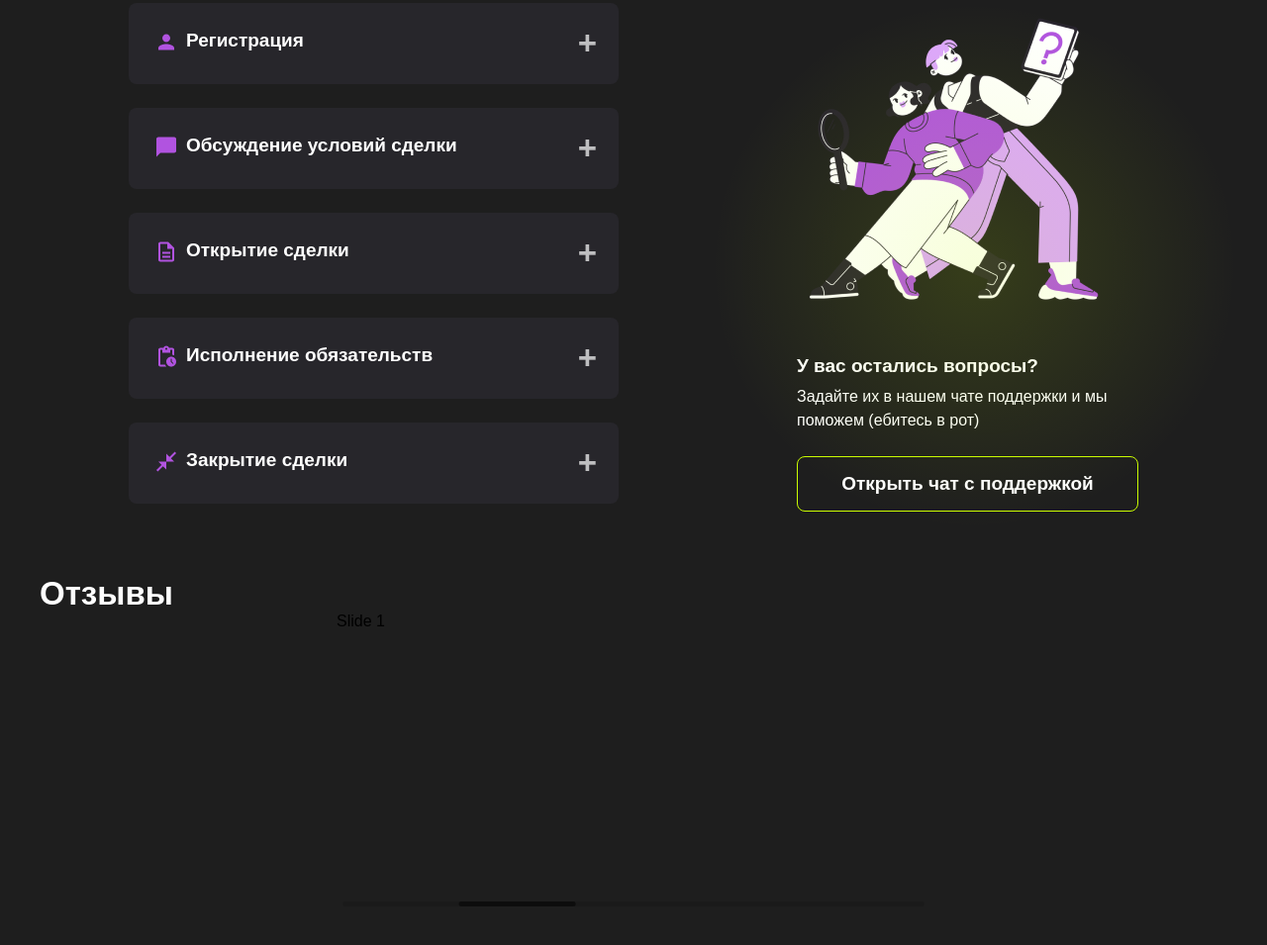
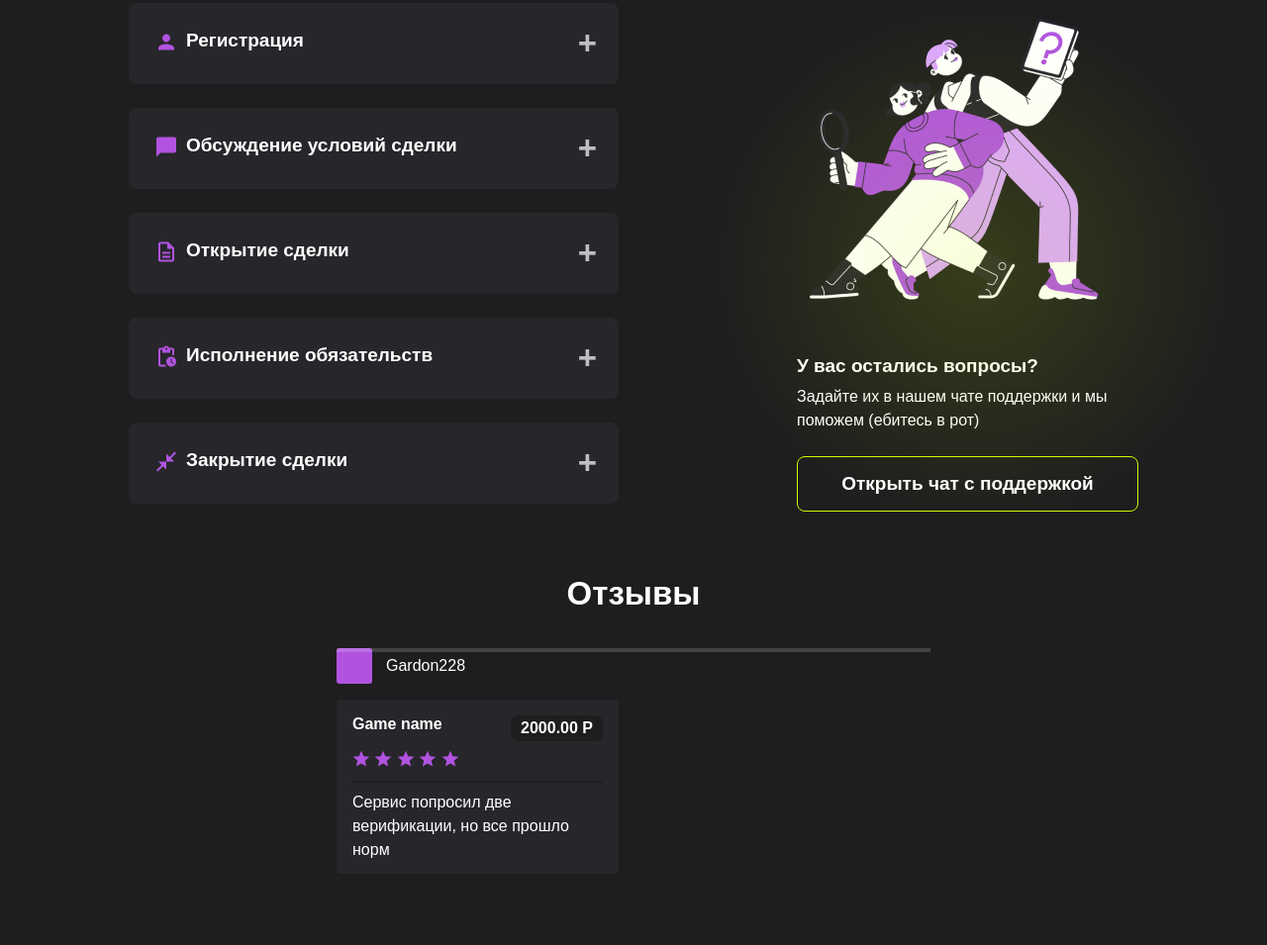
Before and after one commit to i6rahimo/Malby2, a plain HTML site: page index.html in a window 1280 px wide. Shown: the part 2782-3737 px from the top of the page at 99% size. Drawn offline with nearby package versions, Linux system fonts and the light colour scheme.

Commit message:
"add sction swiper

```diff
--- a/assets/css/styles.css
+++ b/assets/css/styles.css
@@ -494,14 +494,92 @@ button {
   font-size: var(--biggest-font-size);
   font-weight: var(--font-bold);
 }
+
+
+
+
+
+/*=============== SWIPER ===============*/
+
+
 .swiper {
   width: 600px;
-  height: 300px;
+  height: 290px;
+  display: flex;
+  flex-direction: column;
+}
+.swiper-slide {
+  color: var(--white-color);
+}
+.comment__title {
+  text-align: center;
+  margin:  0 0 36px;
+}
+.swiper-slide-name {
+  font-weight: var(--font-regular);
+  font-size: var(--normal-font-size);
+  display: flex;
+  align-items: center;
+  gap: 14px;
+  margin: 0 0 16px;
 }
 
-/*=============== REVIEW ===============*/
+.swiper-card {
+  height: 176px;
+  width: 285px;
+  max-width: 100%;
+  padding: 16px 16px 0 16px;
+  background-color: var(--black-light);
+  border-radius: 4px;
+}
+.swiper-card-up {
+  display: flex;
+  justify-content: space-between;
+  align-items: flex-start;
+}
+.swiper-card-up p {
+  font-weight: var(--font-bold);
+  font-size: var(--normal-font-size);
+}
+.swiper-card-price {
+  padding: 4px 10px;
+  background-color: var(--black-color);
+  font-weight: var(--font-bold);
+  color: var(--white-color);
+  border-radius: 8px;
+}
+.swiper-card-line {
+  display: block;
+  width: 100%;
+  height: 2px;
+  background-color: var(--black-color);
+  margin: 0 0 8px 0;
+}
+.swiper-card-text {
+  line-height: 150%;
+  font-size: var(--normal-font-size);
 
-
+}
+.swiper-card-stars {
+  margin: 9px 0 10px;
+}
+.swiper-pagination  {
+  background: rgba(235, 235, 245, 0.18);
+}
+.swiper-pagination-progressbar .swiper-pagination-progressbar-fill {
+  position: relative;
+  background: var(--green-color);
+}
+.swiper-scrollbar-drag::after {
+  content: '';
+  position: absolute;
+  right: 0;
+  bottom: -6px;
+  width: 20px;
+  height: 20px;
+  border-radius: 100%;
+  background: var(--green-color);
+}
 /*=============== FOOTER ===============*/
 
 
--- a/assets/js/main.js
+++ b/assets/js/main.js
@@ -44,11 +44,12 @@ accordionOpen()
 const swiper = new Swiper('.swiper', {
     // Optional parameters
     direction: 'horizontal',
-    loop: true,
+    // loop: true,
 
     // If we need pagination
     pagination: {
       el: '.swiper-pagination',
+      type: 'progressbar'
     },
 
     // Navigation arrows
@@ -59,6 +60,6 @@ const swiper = new Swiper('.swiper', {
 
     // And if we need scrollbar
     scrollbar: {
-      el: '.swiper-scrollbar',
+    //   el: '.swiper-scrollbar',
     },
   });
--- a/index.html
+++ b/index.html
@@ -275,23 +275,36 @@
             <section class="comment section container">
                 <h2 class="comment__title">Отзывы</h2>
                 <div class="swiper">
-                    <!-- Additional required wrapper -->
+                    <div class="swiper-pagination"></div>                <!-- Additional required wrapper -->
                     <div class="swiper-wrapper">
                       <!-- Slides -->
-                      <div class="swiper-slide">Slide 1</div>
+                      <div class="swiper-slide">
+                        <div class="swiper-slide-name"><img src="/assets/img/swiper1.svg" alt="Отзыв">Gardon228</div>
+                        <div class="swiper-slide-card swiper-card">
+                            <div class="swiper-card-up"><p>Game name</p><span class="swiper-card-price">2000.00 P</span></div>
+                            <div class="swiper-card-stars">
+                                <img src="/assets/img/stars.svg" alt="Рейтинг">
+                                <img src="/assets/img/stars.svg" alt="Рейтинг">
+                                <img src="/assets/img/stars.svg" alt="Рейтинг">
+                                <img src="/assets/img/stars.svg" alt="Рейтинг">
+                                <img src="/assets/img/stars.svg" alt="Рейтинг">
+                            </div>
+                            <div class="swiper-card-line"></div>
+                            <div class="swiper-card-text">Сервис попросил две верификации, но все прошло норм</div>
+                        </div>
+                      </div>
                       <div class="swiper-slide">Slide 2</div>
                       <div class="swiper-slide">Slide 3</div>
-                      ...
                     </div>
                     <!-- If we need pagination -->
-                    <!-- <div class="swiper-pagination"></div> -->
+
 
                     <!-- If we need navigation buttons -->
                     <!-- <div class="swiper-button-prev"></div> -->
                     <!-- <div class="swiper-button-next"></div> -->
 
                     <!-- If we need scrollbar -->
-                    <div class="swiper-scrollbar"></div>
+                    <!-- <div class="swiper-scrollbar"></div> -->
                   </div>
             </section>
         </main>
```
Also changed, not shown: assets/img/Rectangle 45(1).svg (added), assets/img/Rectangle 45(2).svg (added), assets/img/Rectangle 45(3).svg (added), assets/img/Rectangle 45.svg (added), assets/img/stars.svg (added), assets/img/swiper1.svg (added).
